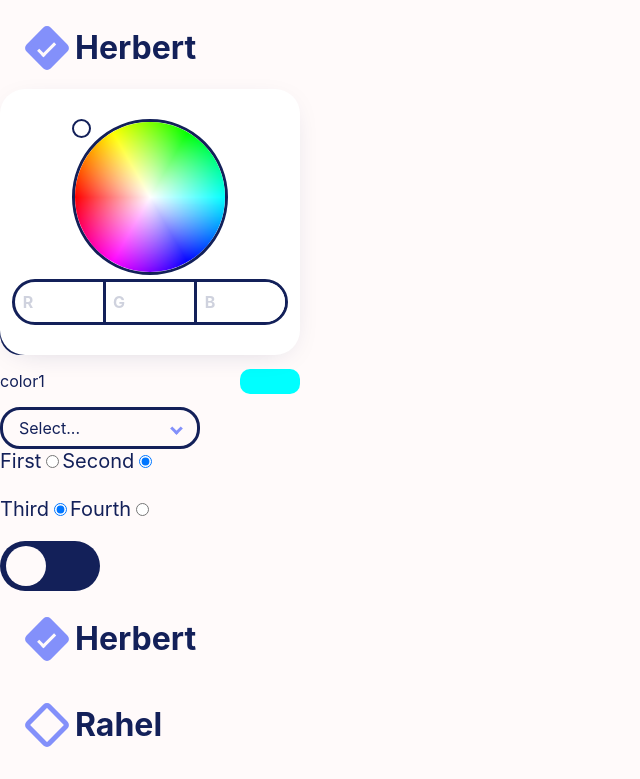
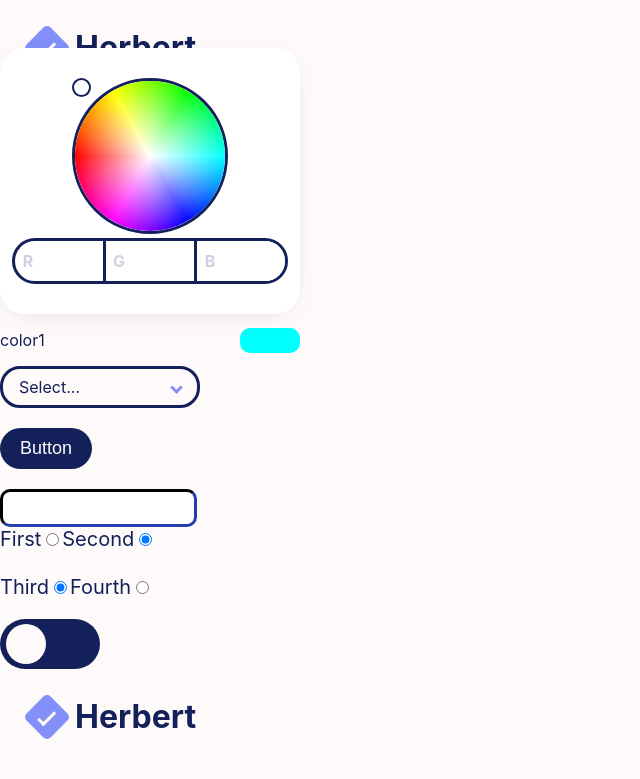
Before and after one commit to lucaskronlachner/installations-tool-infoniqa, a React (Create React App) app in the folder infoniqa-installation-tool/: page / in a window 1280 px wide. Shown: the top 779 px of the page, without its empty margins (0-640 px from the left). Built offline with nearby package versions, Linux system fonts and the light colour scheme.

Commit message:
textInputStyle, TextInputComp and ButtonComp changed

```diff
--- a/infoniqa-installation-tool/package.json
+++ b/infoniqa-installation-tool/package.json
@@ -17,7 +17,7 @@
     "web-vitals": "^2.1.4"
   },
   "scripts": {
-    "start": "react-scripts start PORT=3001 react-scripts --max_old_space_size=8128 start",
+    "start": "react-scripts start",
 
     "build": "react-scripts build",
     "test": "react-scripts test",
--- a/infoniqa-installation-tool/src/components/Text_Input/TextInputComp.js
+++ b/infoniqa-installation-tool/src/components/Text_Input/TextInputComp.js
@@ -6,20 +6,16 @@ export const TextInputField = (
 ) => {
 
     const handleChange = (event) => {
-        const {value} = event.target;
-
     }
-
-    /*return (
+    return (
         <div>
             <form>
-
                 <label htmlFor="app-input-field">{}</label>
                 <input type="text" className="inputField" placeholder={''} onChange={handleChange}></input>
             </form>
 
         </div>
-    )*/
+    )
 
 }
 
--- a/infoniqa-installation-tool/src/components/Text_Input/TextInputStyle.css
+++ b/infoniqa-installation-tool/src/components/Text_Input/TextInputStyle.css
@@ -1,15 +1,16 @@
 @import url("../../App.css");
 
 .inputField{
-    border-radius: 5px;
-    border-width: 1px;
+    border-radius: 10px;
+    border-width: 3px;
     height: 30px;
     border-color: var(--oxford-blue);
     color: var(--oxford-blue);
     font-weight: bold;
+    padding-left: 10px;
 }
 .inputField:hover{
-    background-color: var(--snow-white);
+    background-color: var(--light-cornflower-blue);
 }
 
 
--- a/infoniqa-installation-tool/src/index.js
+++ b/infoniqa-installation-tool/src/index.js
@@ -15,9 +15,11 @@ import DatePickerComp from './components/DatePicker/DatePickerComp';
 ReactDOM.render(
   <React.StrictMode>
     <Checkbox _ident={'1'} items={["Herbert", "Rahel", "Fort"]}/>
-    <Button onClick={() =>{console.log("You Clicked on Me!")}} buttonStyle="btn--default--solid" buttonSize="btn--medium">Button</Button>
     <ColorPickerComp pickerSize='150px'></ColorPickerComp>
     <DropDownComp list={["moiga", "lol", "funny", "peepe", "yoo", "lasdjfölasjfd" ]}></DropDownComp>
+    <br></br>
+    <Button buttonStyle="btn--default--solid" buttonSize="btn--medium">Button</Button>
+    <br></br>
     <TextInputField></TextInputField>
     <RadioComp/>
     <SwitchComp isOn={true}/>
```
Also changed, not shown: infoniqa-installation-tool/src/components/Button/ButtonComp.js (line endings or trailing spaces).
